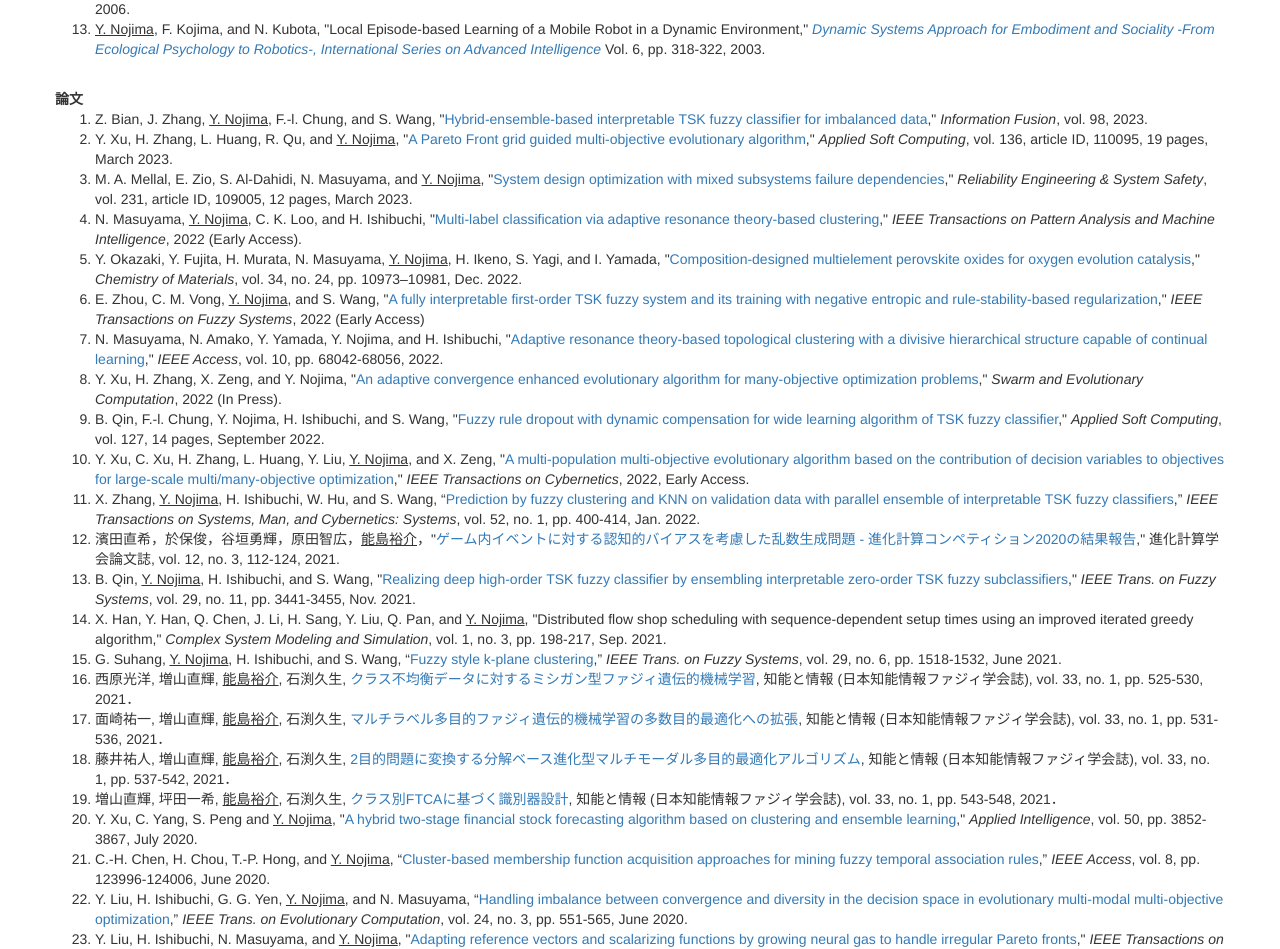
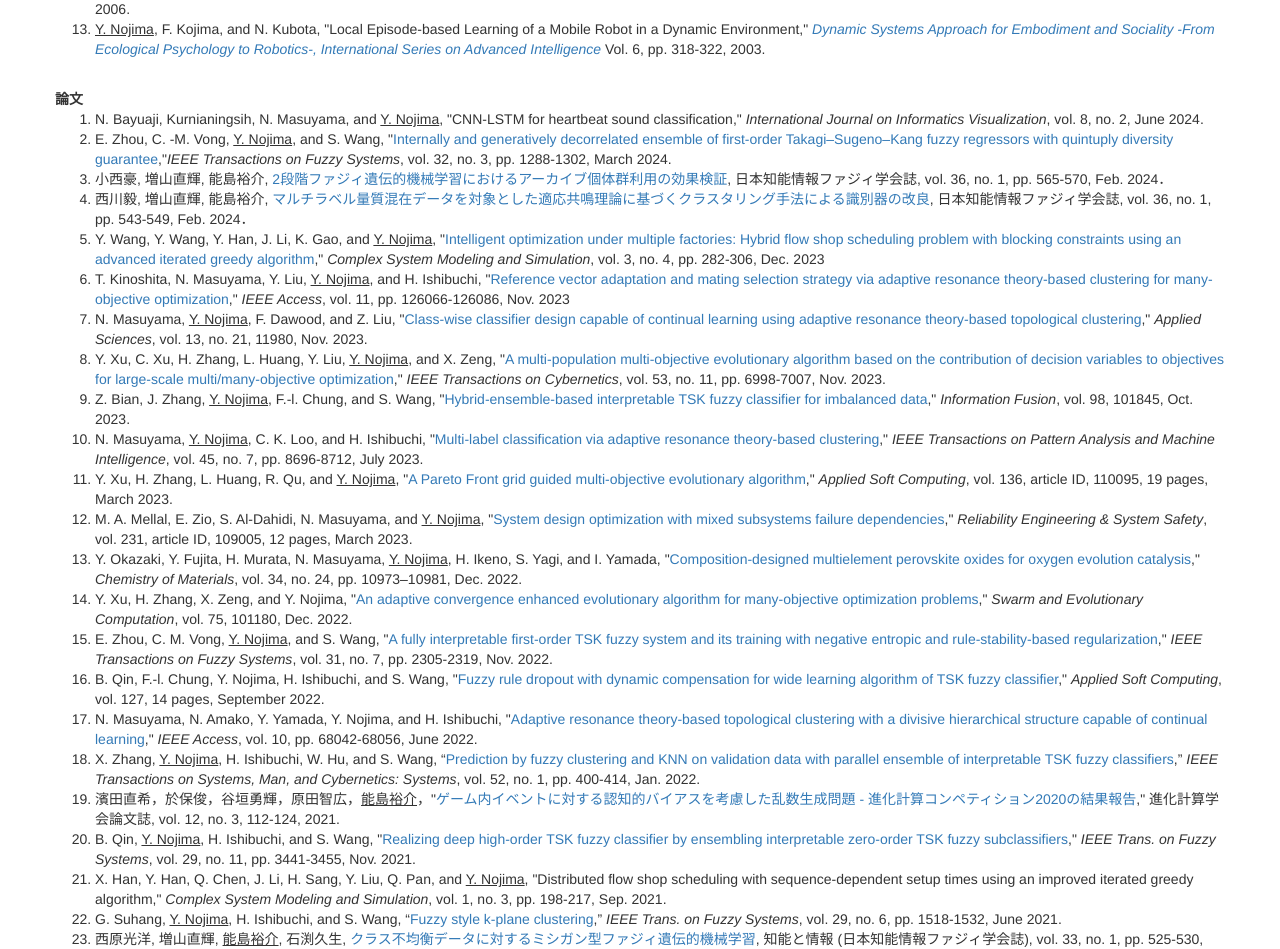
Before and after one commit to yusuke-nojima/yusuke-nojima.github.io, a plain HTML site: page index_j.html in a window 1280 px wide. Shown: the part 3618-4567 px from the top of the page. Drawn offline with nearby package versions, Linux system fonts and the light colour scheme.

Commit message:
Update index_j.html

```diff
--- a/index_j.html
+++ b/index_j.html
@@ -316,7 +316,34 @@
       <b>論文</b>
       <ol>
       <li>
-        Z. Bian, J. Zhang, <U>Y. Nojima</U>, F.-l. Chung, and S. Wang, "<a href="https://www.sciencedirect.com/science/article/pii/S1566253523001616" target="_blank">Hybrid-ensemble-based interpretable TSK fuzzy classifier for imbalanced data</a>," <I>Information Fusion</I>, vol. 98, 2023.
+        N. Bayuaji, Kurnianingsih, N. Masuyama, and <U>Y. Nojima</U>, "CNN-LSTM for heartbeat sound classification," <I>International Journal on Informatics Visualization</I>, vol. 8, no. 2, June 2024.
+      </li>
+      <li>
+        E. Zhou, C. -M. Vong, <U>Y. Nojima</U>, and S. Wang, "<a href="https://ieeexplore.ieee.org/document/10273427">Internally and generatively decorrelated ensemble of first-order Takagi–Sugeno–Kang fuzzy regressors with quintuply diversity guarantee</a>,"<I>IEEE Transactions on Fuzzy Systems</I>, vol. 32, no. 3, pp. 1288-1302, March 2024.
+      </li>
+      <li>
+        小西豪, 増山直輝, 能島裕介, <a href="https://www.jstage.jst.go.jp/article/jsoft/36/1/36_565/_article/-char/ja">2段階ファジィ遺伝的機械学習におけるアーカイブ個体群利用の効果検証</a>, 日本知能情報ファジィ学会誌, vol. 36, no. 1, pp. 565-570, Feb. 2024．
+      </li>
+      <li>
+        西川毅, 増山直輝, 能島裕介, <a href="https://www.jstage.jst.go.jp/article/jsoft/36/1/36_543/_article/-char/ja">マルチラベル量質混在データを対象とした適応共鳴理論に基づくクラスタリング手法による識別器の改良</a>, 日本知能情報ファジィ学会誌, vol. 36, no. 1, pp. 543-549, Feb. 2024．
+      </li>
+      <li>
+        Y. Wang, Y. Wang, Y. Han, J. Li, K. Gao, and <U>Y. Nojima</U>, "<a href="https://ieeexplore.ieee.org/document/10347379">Intelligent optimization under multiple factories: Hybrid flow shop scheduling problem with blocking constraints using an advanced iterated greedy algorithm</a>," <I>Complex System Modeling and Simulation</I>, vol. 3, no. 4, pp. 282-306, Dec. 2023
+      </li>
+      <li>
+        T. Kinoshita, N. Masuyama, Y. Liu, <U>Y. Nojima</U>, and H. Ishibuchi, "<a href="https://ieeexplore.ieee.org/abstract/document/10314513">Reference vector adaptation and mating selection strategy via adaptive resonance theory-based clustering for many-objective optimization</a>," <I>IEEE Access</I>, vol. 11, pp. 126066-126086, Nov. 2023
+      </li>
+      <li>
+        N. Masuyama, <U>Y. Nojima</U>, F. Dawood, and Z. Liu, "<a href="https://www.mdpi.com/2076-3417/13/21/11980" target="_blank">Class-wise classifier design capable of continual learning using adaptive resonance theory-based topological clustering</a>," <I>Applied Sciences</I>, vol. 13, no. 21, 11980, Nov. 2023.
+      </li>
+      <li>
+        Y. Xu, C. Xu, H. Zhang, L. Huang, Y. Liu, <U>Y. Nojima</U>, and X. Zeng, "<a href="https://ieeexplore.ieee.org/document/9804686" target="_blank">A multi-population multi-objective evolutionary algorithm based on the contribution of decision variables to objectives for large-scale multi/many-objective optimization</a>," <I>IEEE Transactions on Cybernetics</I>, vol. 53, no. 11, pp. 6998-7007, Nov. 2023.
+      </li>
+      <li>
+        Z. Bian, J. Zhang, <U>Y. Nojima</U>, F.-l. Chung, and S. Wang, "<a href="https://www.sciencedirect.com/science/article/pii/S1566253523001616" target="_blank">Hybrid-ensemble-based interpretable TSK fuzzy classifier for imbalanced data</a>," <I>Information Fusion</I>, vol. 98, 101845, Oct. 2023.
+      </li>
+      <li>
+        N. Masuyama, <U>Y. Nojima</U>, C. K. Loo, and H. Ishibuchi, "<a href="https://ieeexplore.ieee.org/document/9992110" target="_blank">Multi-label classification via adaptive resonance theory-based clustering</a>," <I>IEEE Transactions on Pattern Analysis and Machine Intelligence</I>, vol. 45, no. 7, pp. 8696-8712, July 2023.
       </li>
       <li>
         Y. Xu, H. Zhang, L. Huang, R. Qu, and <U>Y. Nojima</U>, "<a href="https://www.sciencedirect.com/science/article/pii/S1568494623001138", target="_blank">A Pareto Front grid guided multi-objective evolutionary algorithm</a>," <I>Applied Soft Computing</I>, vol. 136, article ID, 110095, 19 pages, March 2023.
@@ -325,26 +352,19 @@
         M. A. Mellal, E. Zio, S. Al-Dahidi, N. Masuyama, and <U>Y. Nojima</U>, "<a href="https://www.sciencedirect.com/science/article/pii/S0951832022006202", target="_blank">System design optimization with mixed subsystems failure dependencies</a>," <I>Reliability Engineering & System Safety</I>, vol. 231, article ID, 109005, 12 pages, March 2023.
       </li>
       <li>
-        N. Masuyama, <U>Y. Nojima</U>, C. K. Loo, and H. Ishibuchi, "<a href="https://ieeexplore.ieee.org/document/9992110" target="_blank">Multi-label classification via adaptive resonance theory-based clustering</a>," <I>IEEE Transactions on Pattern Analysis and Machine Intelligence</I>, 2022 (Early Access).
-      </li>
-      <li>
         Y. Okazaki, Y. Fujita, H. Murata, N. Masuyama, <U>Y. Nojima</U>, H. Ikeno, S. Yagi, and I. Yamada, "<a href="https://pubs.acs.org/doi/10.1021/acs.chemmater.2c02986" target="_blank">Composition-designed multielement perovskite oxides for oxygen evolution catalysis</a>," <I>Chemistry of Materials</I>, vol. 34, no. 24, pp. 10973–10981, Dec. 2022.
       </li>
       <li>
-        E. Zhou, C. M. Vong, <U>Y. Nojima</U>, and S. Wang, "<a href="https://ieeexplore.ieee.org/document/9956878" target="_blank">A fully interpretable first-order TSK fuzzy system and its training with negative entropic and rule-stability-based regularization</a>," <I>IEEE Transactions on Fuzzy Systems</I>, 2022 (Early Access)
-      </li>
-
-      <li>
-        N. Masuyama, N. Amako, Y. Yamada, Y. Nojima, and H. Ishibuchi, "<a href="https://ieeexplore.ieee.org/document/9807317" target="_blank">Adaptive resonance theory-based topological clustering with a divisive hierarchical structure capable of continual learning</a>," <I>IEEE Access</I>, vol. 10, pp. 68042-68056, 2022.
-      </li>
-      <li>
-        Y. Xu, H. Zhang, X. Zeng, and Y. Nojima, "<a href="https://www.sciencedirect.com/science/article/pii/S221065022200147X" target="_blank">An adaptive convergence enhanced evolutionary algorithm for many-objective optimization problems</a>," <I>Swarm and Evolutionary Computation</I>, 2022 (In Press).
+        Y. Xu, H. Zhang, X. Zeng, and Y. Nojima, "<a href="https://www.sciencedirect.com/science/article/pii/S221065022200147X" target="_blank">An adaptive convergence enhanced evolutionary algorithm for many-objective optimization problems</a>," <I>Swarm and Evolutionary Computation</I>, vol. 75, 101180, Dec. 2022.
+      </li>
+      <li>
+        E. Zhou, C. M. Vong, <U>Y. Nojima</U>, and S. Wang, "<a href="https://ieeexplore.ieee.org/document/9956878" target="_blank">A fully interpretable first-order TSK fuzzy system and its training with negative entropic and rule-stability-based regularization</a>," <I>IEEE Transactions on Fuzzy Systems</I>, vol. 31, no. 7, pp. 2305-2319, Nov. 2022.
       </li>
       <li>
         B. Qin, F.-l. Chung, Y. Nojima, H. Ishibuchi, and S. Wang, "<a href="https://www.sciencedirect.com/science/article/pii/S1568494622005464" target="_blank">Fuzzy rule dropout with dynamic compensation for wide learning algorithm of TSK fuzzy classifier</a>," <I>Applied Soft Computing</I>, vol. 127, 14 pages, September 2022.
       </li>
       <li>
-        Y. Xu, C. Xu, H. Zhang, L. Huang, Y. Liu, <U>Y. Nojima</U>, and X. Zeng, "<a href="https://ieeexplore.ieee.org/document/9804686" target="_blank">A multi-population multi-objective evolutionary algorithm based on the contribution of decision variables to objectives for large-scale multi/many-objective optimization</a>," <I>IEEE Transactions on Cybernetics</I>, 2022, Early Access.
+        N. Masuyama, N. Amako, Y. Yamada, Y. Nojima, and H. Ishibuchi, "<a href="https://ieeexplore.ieee.org/document/9807317" target="_blank">Adaptive resonance theory-based topological clustering with a divisive hierarchical structure capable of continual learning</a>," <I>IEEE Access</I>, vol. 10, pp. 68042-68056, June 2022.
       </li>
       <li>
         X. Zhang, <U>Y. Nojima</U>, H. Ishibuchi, W. Hu, and S. Wang, “<a href="https://ieeexplore.ieee.org/document/9123411" target="_blank">Prediction by fuzzy clustering and KNN on validation data with parallel ensemble of interpretable TSK fuzzy classifiers</a>,” <I>IEEE Transactions on Systems, Man, and Cybernetics: Systems</I>, vol. 52, no. 1, pp. 400-414, Jan. 2022.
```
